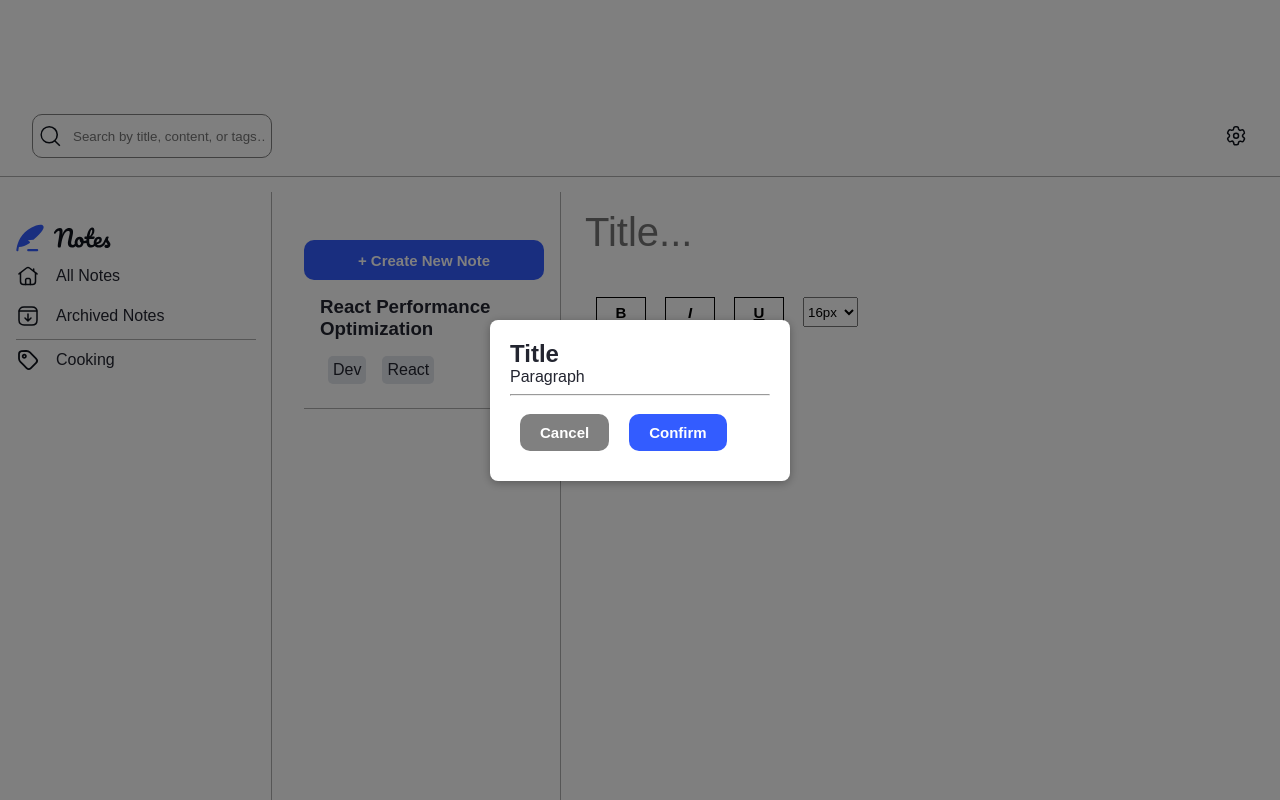
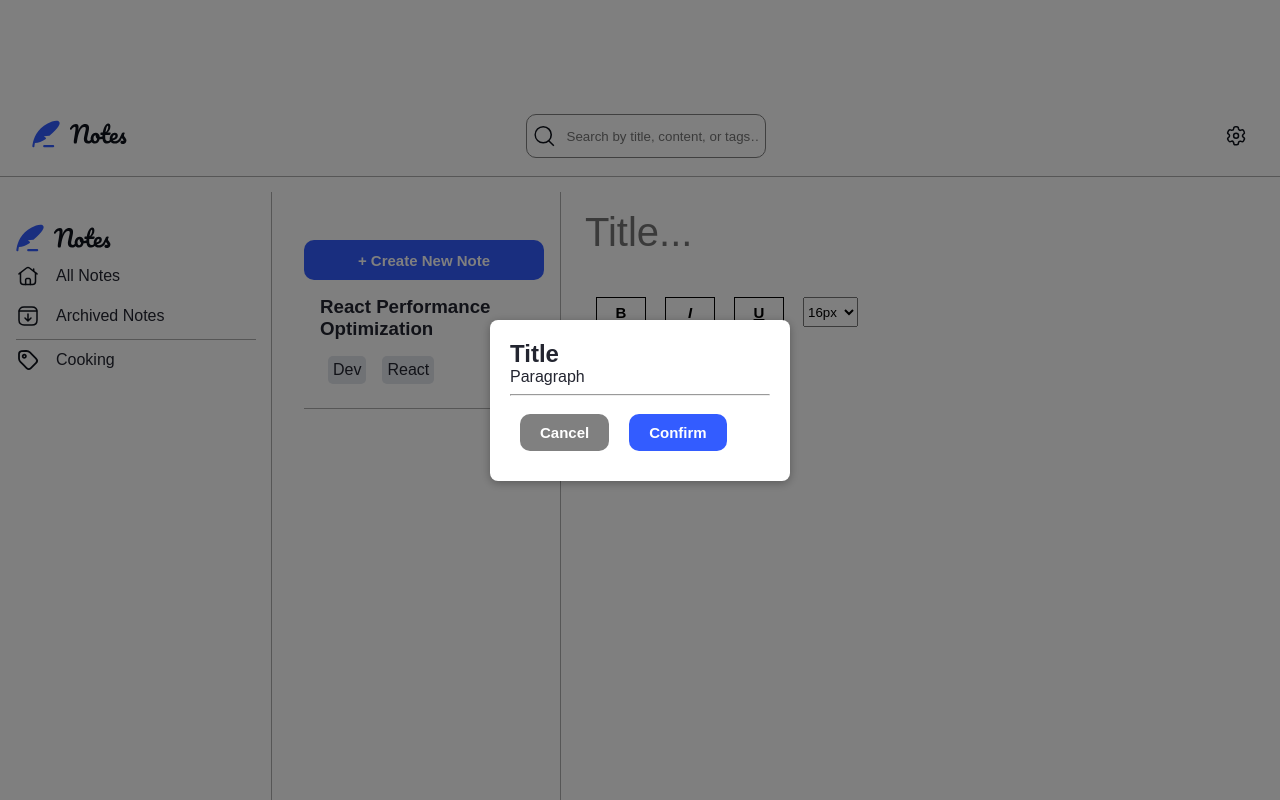
Before and after one commit to LeoLoureiro-code/NotesApp, an Angular app: page /notes in a window 1280 px wide. Shown: the top 800 px of the page. Built offline with nearby package versions, Linux system fonts and the light colour scheme.

Commit message:
add logo to header

```diff
--- a/src/components/header/header.component.html
+++ b/src/components/header/header.component.html
@@ -1,5 +1,8 @@
 <header>
     <div class="header-desktop">
+        <div class="logo-div">
+            <img src="assets/images/logo.svg" alt="logo">
+        </div>
         <div class="options-div">
             <div class="search-div">
                 <img src="assets/images/icon-search.svg" alt="search icon" >
--- a/src/components/header/header.component.scss
+++ b/src/components/header/header.component.scss
@@ -36,10 +36,10 @@
     display: flex;
     justify-content: space-between;
 
+}
 
-    .search-btn:hover{
-        cursor: pointer;
-    }
+.search-btn:hover{
+    cursor: pointer;
 }
 
 .search-div{
```
